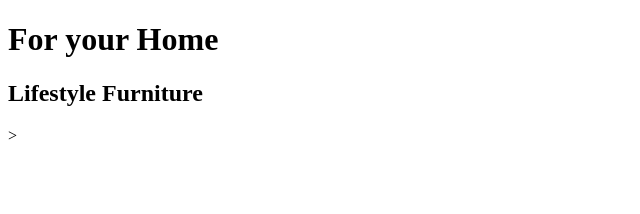
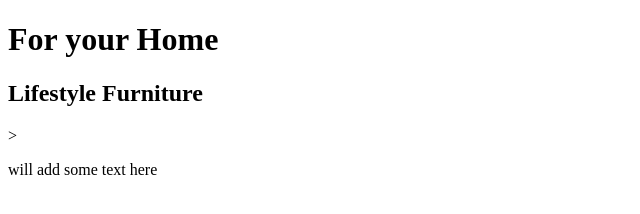
Before and after one commit to Gunel1223/Ecommerce-project, a plain HTML site: page index.html in a window 1280 px wide. Shown: the whole page, without its empty margins (0-640 px from the left). Drawn offline with Linux system fonts and the light colour scheme.

Commit message:
Third commit

```diff
--- a/index.html
+++ b/index.html
@@ -3,5 +3,6 @@
     <body>
         <h1>For your Home</h1>
         <h2>Lifestyle Furniture</h2>>
+        <p> will add some text here</p>
     </body>
 </html>
```
